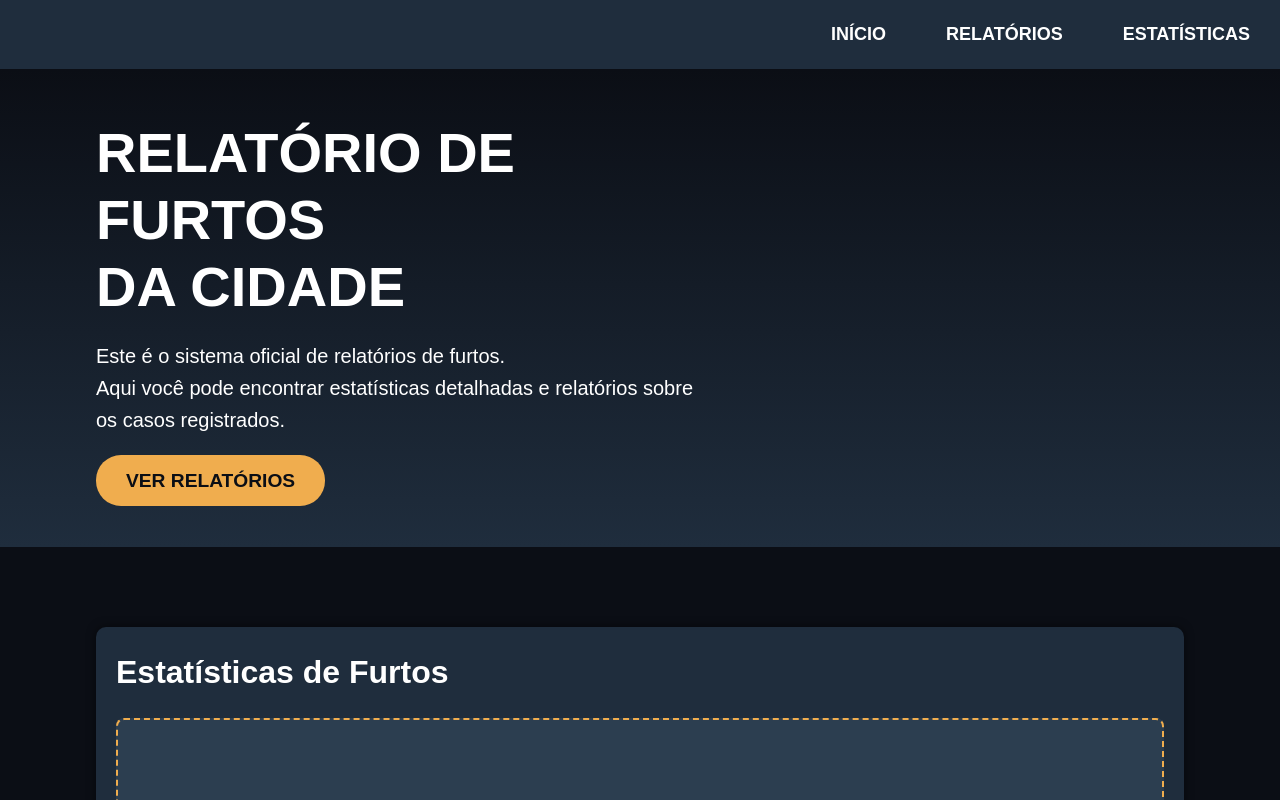
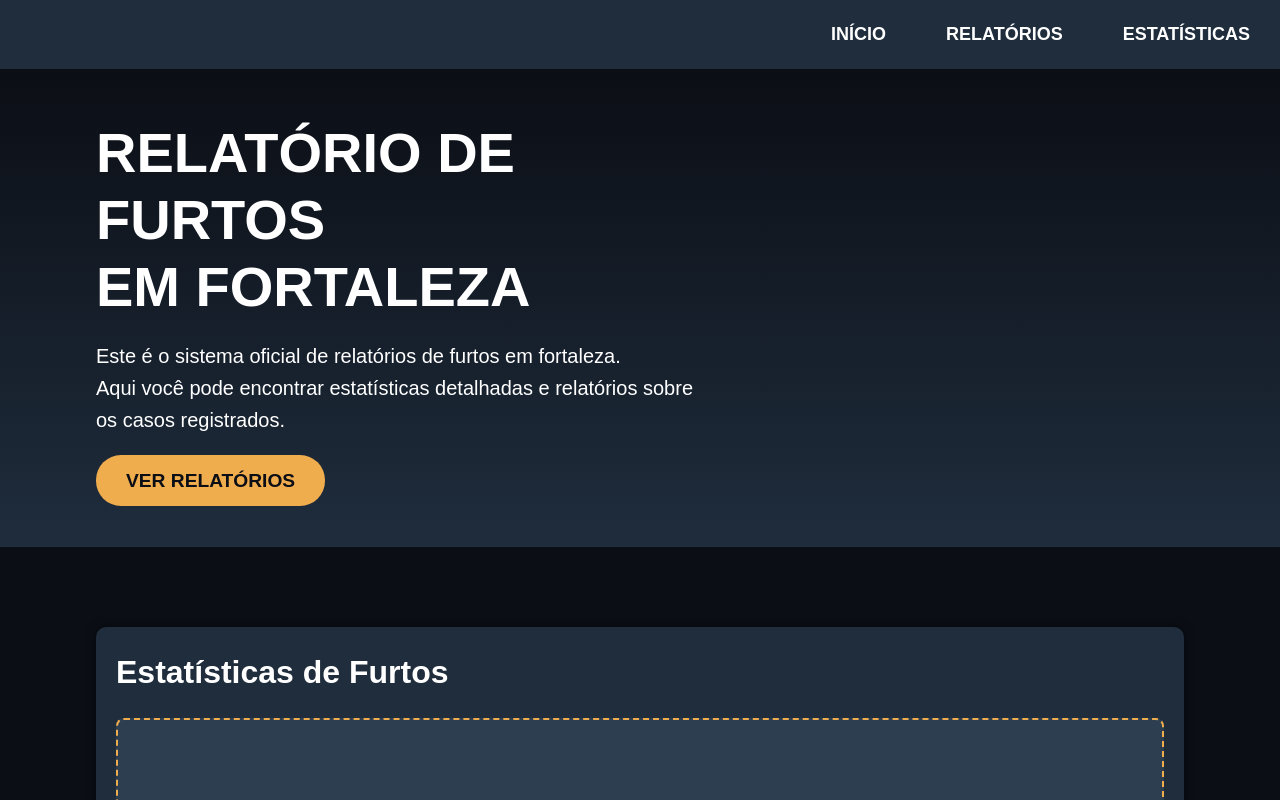
Before and after one commit to PauloHenrrq/Analise-Furtos, a React (Vite) app: page / in a window 1280 px wide. Shown: the top 800 px of the page. Built offline with nearby package versions, Linux system fonts and the light colour scheme.

Commit message:
Alterações e organização de todos os componentes

```diff
--- a/package.json
+++ b/package.json
@@ -10,7 +10,9 @@
     "preview": "vite preview"
   },
   "dependencies": {
+    "bootstrap": "^5.3.3",
     "react": "^18.3.1",
+    "react-bootstrap": "^2.10.5",
     "react-dom": "^18.3.1"
   },
   "devDependencies": {
--- /dev/null
+++ b/src/App.css
@@ -0,0 +1,32 @@
+* {
+    margin: 0;
+    padding: 0;
+    box-sizing: border-box;
+    font-family: 'Arial', sans-serif;
+    scroll-behavior: smooth;
+}
+
+/* Configurações globais do corpo */
+body {
+    background-color: #0b0e15;
+    /* Fundo escuro e sério */
+    color: white;
+    line-height: 1.6;
+}
+
+::-webkit-scrollbar {
+    width: 12px;
+    /* Largura da barra de rolagem */
+}
+
+/* Cor de fundo do scrollbar */
+::-webkit-scrollbar-track {
+    background-color: #0b0e15;
+}
+
+/* Cor da barra de rolagem */
+::-webkit-scrollbar-thumb {
+    background-color: #f0ad4e;
+    border-radius: 6px;
+    /* Deixe mais arredondado */
+}
--- a/src/App.jsx
+++ b/src/App.jsx
@@ -1,10 +1,13 @@
 import React from 'react';
-import TheftReport from './components/theftReport/TheftReport'; // Ajuste o caminho conforme necessário
+import TheftReport from './components/theftReport/TheftReport';
+import Header from './components/header/header';
+import './App.css';
 
 
 const App = () => {
   return (
     <div>
+      <Header />
       <TheftReport />
     </div>
   );
--- a/src/components/header/header.css
+++ b/src/components/header/header.css
@@ -0,0 +1,35 @@
+.header {
+    background-color: #1f2d3d;
+    /* Fundo mais escuro para o cabeçalho */
+    padding: 20px 0;
+
+    .navbar {
+        display: flex;
+        justify-content: space-between;
+        align-items: center;
+    }
+
+    .nav-links {
+        list-style: none;
+        display: flex;
+        gap: 60px;
+        margin-right: 30px;
+    }
+
+    .nav-links li a {
+        color: white;
+        text-decoration: none;
+        font-size: 18px;
+        font-weight: bold;
+        text-transform: uppercase;
+        transition: color 0.3s ease;
+        padding: 5px 0;
+        border-bottom: 3px solid transparent;
+    }
+
+    .nav-links li a:hover {
+        color: #f0ad4e;
+        /* Cor de destaque no hover */
+        border-bottom: 3px solid #f0ad4e;
+    }
+}
--- a/src/components/header/header.jsx
+++ b/src/components/header/header.jsx
@@ -1,6 +1,22 @@
 import React from 'react';
-
+import './Header.css'
 
 export default function Header() {
-
+    return (
+        <header className="header">
+            <div className="container">
+                <div className="navbar">
+                    <div className="logo-section">
+                    </div>
+                    <nav>
+                        <ul className="nav-links">
+                            <li><a href="#grafico01">Início</a></li>
+                            <li><a href="#grafico02">Relatórios</a></li>
+                            <li><a href="#grafico03">Estatísticas</a></li>
+                        </ul>
+                    </nav>
+                </div>
+            </div>
+        </header>
+    )
 }
--- a/src/components/theftReport/TheftReport.css
+++ b/src/components/theftReport/TheftReport.css
@@ -1,33 +1,3 @@
-/* Reset básico para remover margens e preenchimentos padrão */
-* {
-    margin: 0;
-    padding: 0;
-    box-sizing: border-box;
-    font-family: 'Arial', sans-serif;
-}
-
-/* Configurações globais do corpo */
-body {
-    background-color: #0b0e15; /* Fundo escuro e sério */
-    color: white;
-    line-height: 1.6;
-}
-
-::-webkit-scrollbar {
-    width: 12px; /* Largura da barra de rolagem */
-  }
-
-  /* Cor de fundo do scrollbar */
-  ::-webkit-scrollbar-track {
-    background-color: #0b0e15;
-  }
-
-  /* Cor da barra de rolagem */
-  ::-webkit-scrollbar-thumb {
-    background-color: #f0ad4e;
-    border-radius: 6px; /* Deixe mais arredondado */
-  }
-
 .theft-report-container {
     min-height: 100vh;
     display: flex;
@@ -35,42 +5,8 @@ body {
     justify-content: space-between;
 }
 
-.header {
-    background-color: #1f2d3d; /* Fundo mais escuro para o cabeçalho */
-    padding: 20px 0;
-}
-
-.navbar {
-    display: flex;
-    justify-content: space-between;
-    align-items: center;
-}
-
 .logo img {
     width: 150px;
-}
-
-.nav-links {
-    list-style: none;
-    display: flex;
-    gap: 60px;
-    margin-right: 30px;
-}
-
-.nav-links li a {
-    color: white;
-    text-decoration: none;
-    font-size: 18px;
-    font-weight: bold;
-    text-transform: uppercase;
-    transition: color 0.3s ease;
-    padding: 5px 0;
-    border-bottom: 3px solid transparent;
-}
-
-.nav-links li a:hover {
-    color: #f0ad4e; /* Cor de destaque no hover */
-    border-bottom: 3px solid #f0ad4e;
 }
 
 /* Seção hero - A primeira parte do site */
--- a/src/components/theftReport/TheftReport.jsx
+++ b/src/components/theftReport/TheftReport.jsx
@@ -4,28 +4,13 @@ import './TheftReport.css'; // Verifique o caminho correto do arquivo CSS
 const TheftReport = () => {
   return (
     <div className="theft-report-container">
-      <header className="header">
-        <div className="container">
-          <div className="navbar">
-            <div className="logo-section">
-            </div>
-            <nav>
-              <ul className="nav-links">
-                <li><a href="#grafico01">Início</a></li>
-                <li><a href="#grafico02">Relatórios</a></li>
-                <li><a href="#grafico03">Estatísticas</a></li>
-              </ul>
-            </nav>
-          </div>
-        </div>
-      </header>
 
       <section className="hero">
         <div className="container hero-content">
           <div className="hero-text">
-            <h1 className="subtitle">RELATÓRIO DE FURTOS<br /> DA CIDADE</h1>
+            <h1 className="subtitle">RELATÓRIO DE FURTOS<br /> EM FORTALEZA</h1>
             <p>
-              Este é o sistema oficial de relatórios de furtos.<br />
+              Este é o sistema oficial de relatórios de furtos em fortaleza.<br />
               Aqui você pode encontrar estatísticas detalhadas e relatórios sobre os casos registrados.
             </p>
             <a href="#grafico02" className="btn-schedule">VER RELATÓRIOS</a>
```
Also changed, not shown: 1 other file (tests, documents, lock files or other folders).
